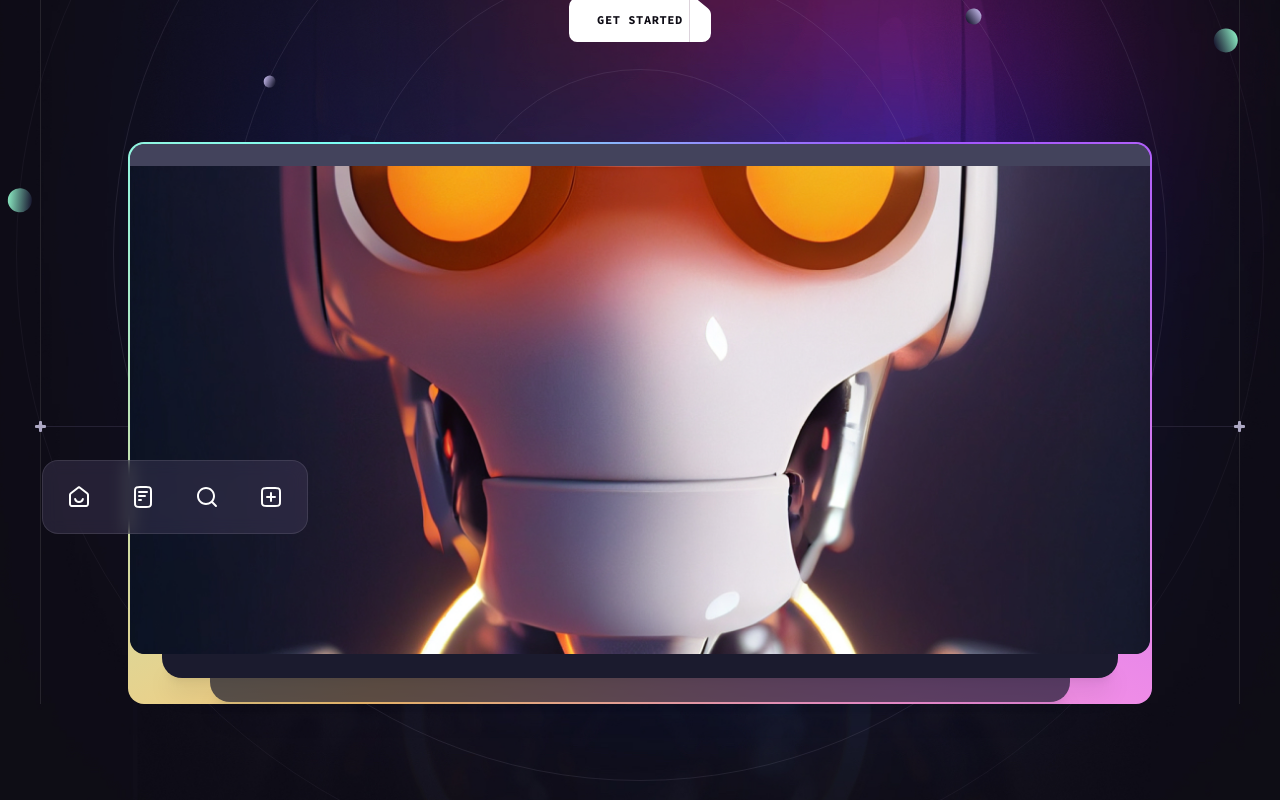
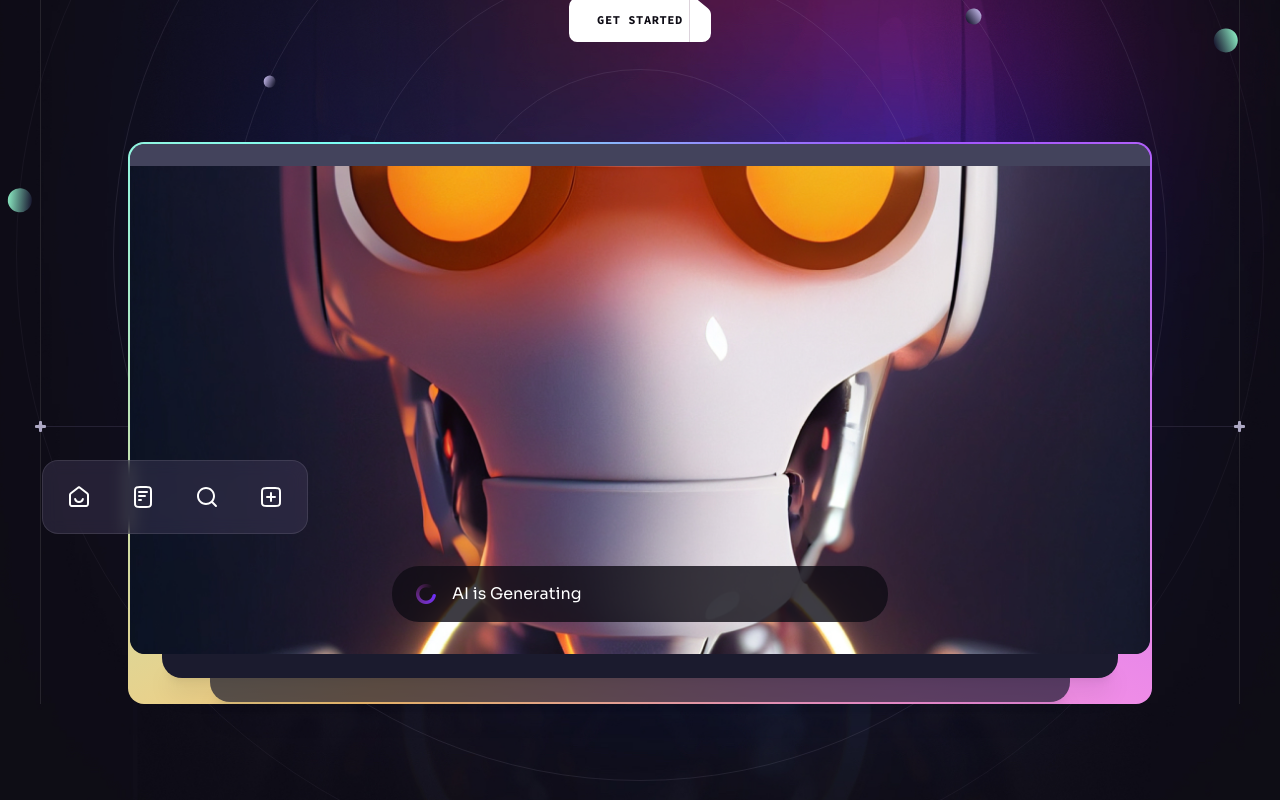
Before and after one commit to ArfinHasib/BrainWave---UI-UX-website, a React (Vite) app: page / in a window 1280 px wide. Shown: the part 458-1258 px from the top of the page. Built offline with nearby package versions, Linux system fonts and the light colour scheme.

Commit message:
New Component Generating

```diff
--- /dev/null
+++ b/src/components/Generating.jsx
@@ -0,0 +1,16 @@
+import { loading } from '../assets';
+
+const Generating = ({ className }) => {
+   return (
+      <div
+         className={`flex items-center h-[3.5rem] px-6 bg-n-8/80 rounded-[1.7rem] ${
+            className || ''
+         } text-base`}
+      >
+         <img src={loading} className='w-5 h-5 mr-4' alt='loading' />
+         AI is Generating
+      </div>
+   );
+};
+
+export default Generating;
--- a/src/components/Hero.jsx
+++ b/src/components/Hero.jsx
@@ -5,7 +5,7 @@
 import { heroIcons } from '../constants';
 import { ScrollParallax } from 'react-just-parallax';
 import { useRef } from 'react';
-// import Generating from './Generating';
+import Generating from './Generating';
 // import Notification from './Notification';
 // import CompanyLogos from './CompanyLogos';
 
@@ -57,7 +57,7 @@
                            alt='AI'
                         />
 
-                        {/* <Generating className='absolute left-4 right-4 bottom-5 md:left-1/2 md:right-auto md:bottom-8 md:w-[31rem] md:-translate-x-1/2' /> */}
+                        <Generating className='absolute left-4 right-4 bottom-5 md:left-1/2 md:right-auto md:bottom-8 md:w-[31rem] md:-translate-x-1/2' />
 
                         <ScrollParallax isAbsolutelyPositioned>
                            <ul className='hidden absolute -left-[5.5rem] bottom-[7.5rem] px-1 py-1 bg-n-9/40 backdrop-blur border border-n-1/10 rounded-2xl xl:flex'>
```
